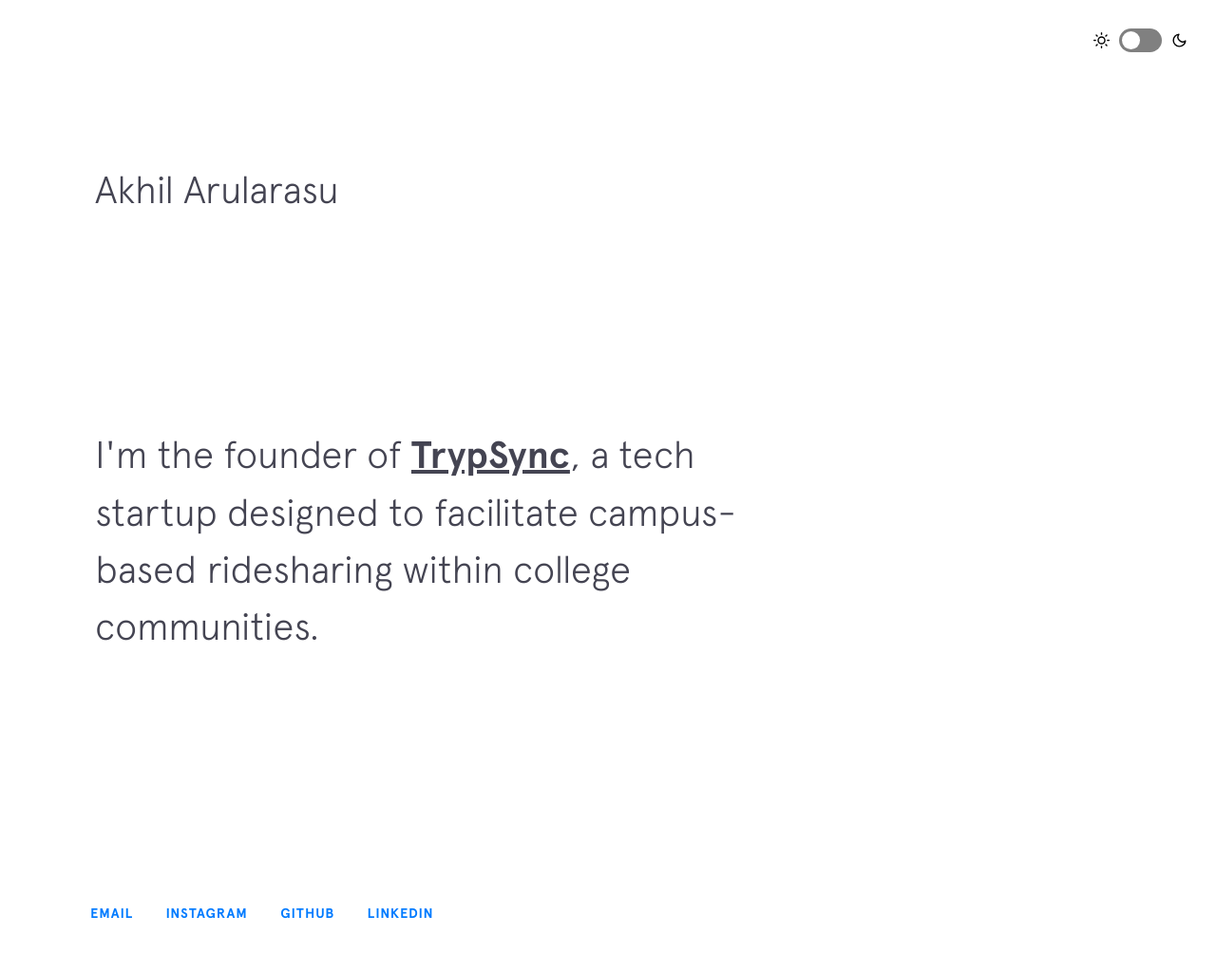
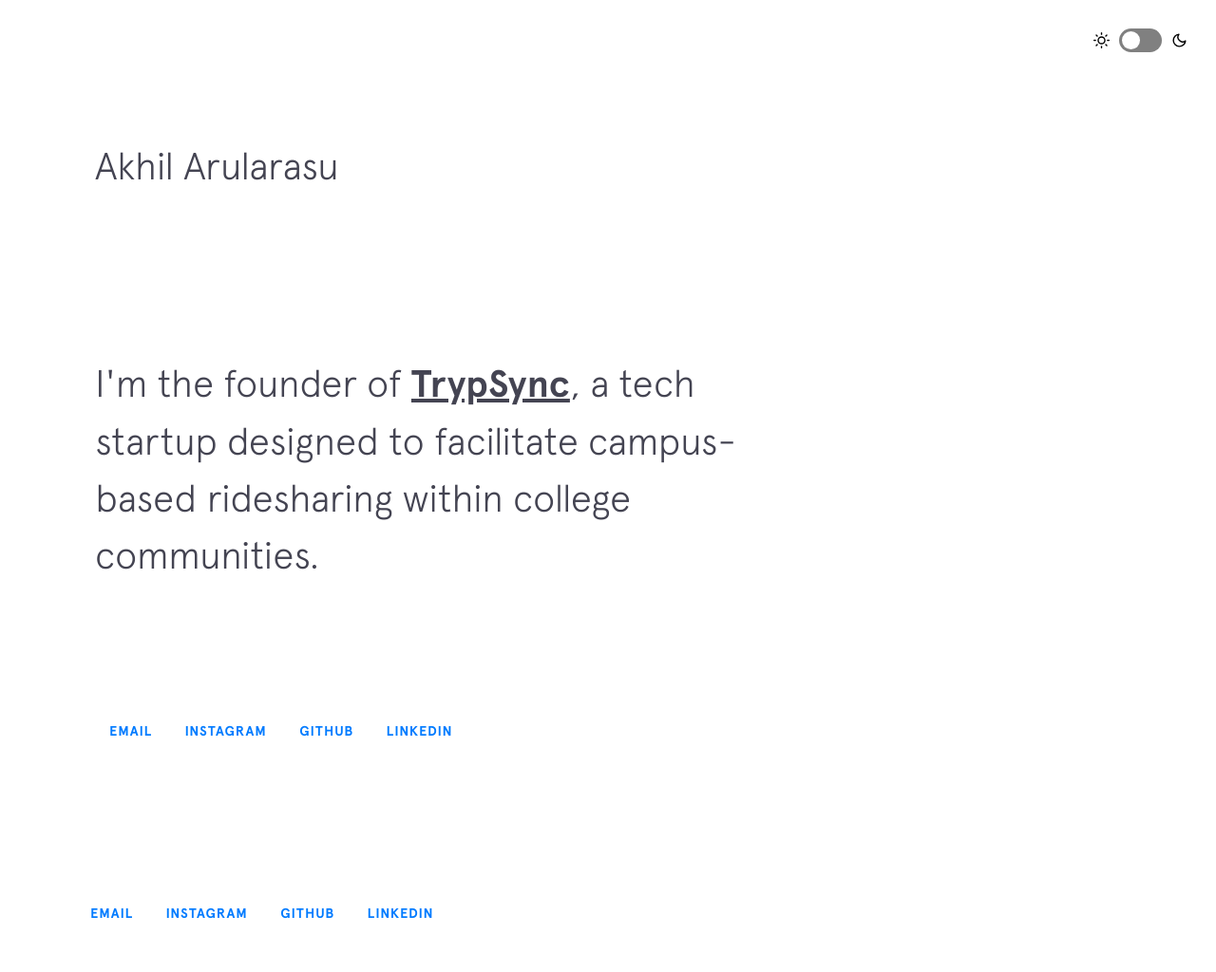
Before and after one commit to akhil-arularasu/akhil-arularasu.github.io, a Jekyll site: the page built from index.html, in a window 1280 px wide. Shown: the whole page at 95% size. Built offline with Jekyll 4.4.1, drawn with Linux system fonts in a browser that asks for light colours; nearby versions of some CDN libraries.

Commit message:
Update intro.html

```diff
--- a/_includes/intro.html
+++ b/_includes/intro.html
@@ -1,7 +1,15 @@
 <header class="intro">
-  <h1 class="intro__hello" >Akhil Arularasu</h1>
+  <h1 class="intro__hello">Akhil Arularasu</h1>
+  <h5 class="intro__tagline">I'm the founder of <a href="https://www.trypsync.com" style="text-decoration: underline;">TrypSync</a>, a tech startup designed to facilitate campus-based ridesharing within college communities.</h5>
 
-  <h5 class="intro__tagline">I'm
-    the founder of <a href="https://www.trypsync.com" style="text-decoration: underline;">TrypSync</a>, a tech startup designed to facilitate campus-based ridesharing within college communities.
-  </h5>
+  <!-- Begin Footer Content Integration -->
+  <div class="footer__links">
+    {% for link in site.social %}
+    <a href="{{link.url}}" target="_blank" title="{{link.title}}">
+      <span class="text">{{link.title}}</span>
+      <img src="{{site.baseurl}}/img/social/{{link.title}}.svg" alt="{{link.title}}">
+    </a>
+    {% endfor %}
+  </div>
+  <!-- End Footer Content Integration -->
 </header>
```
